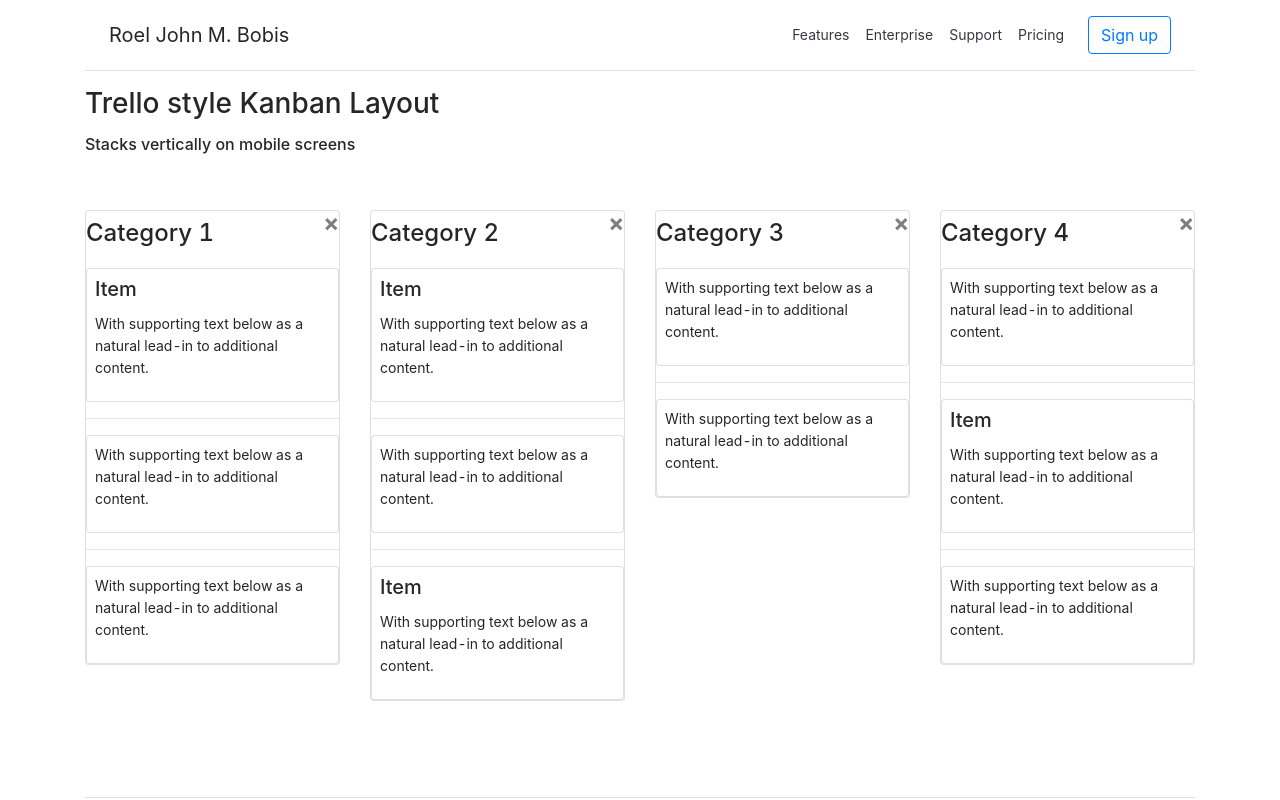
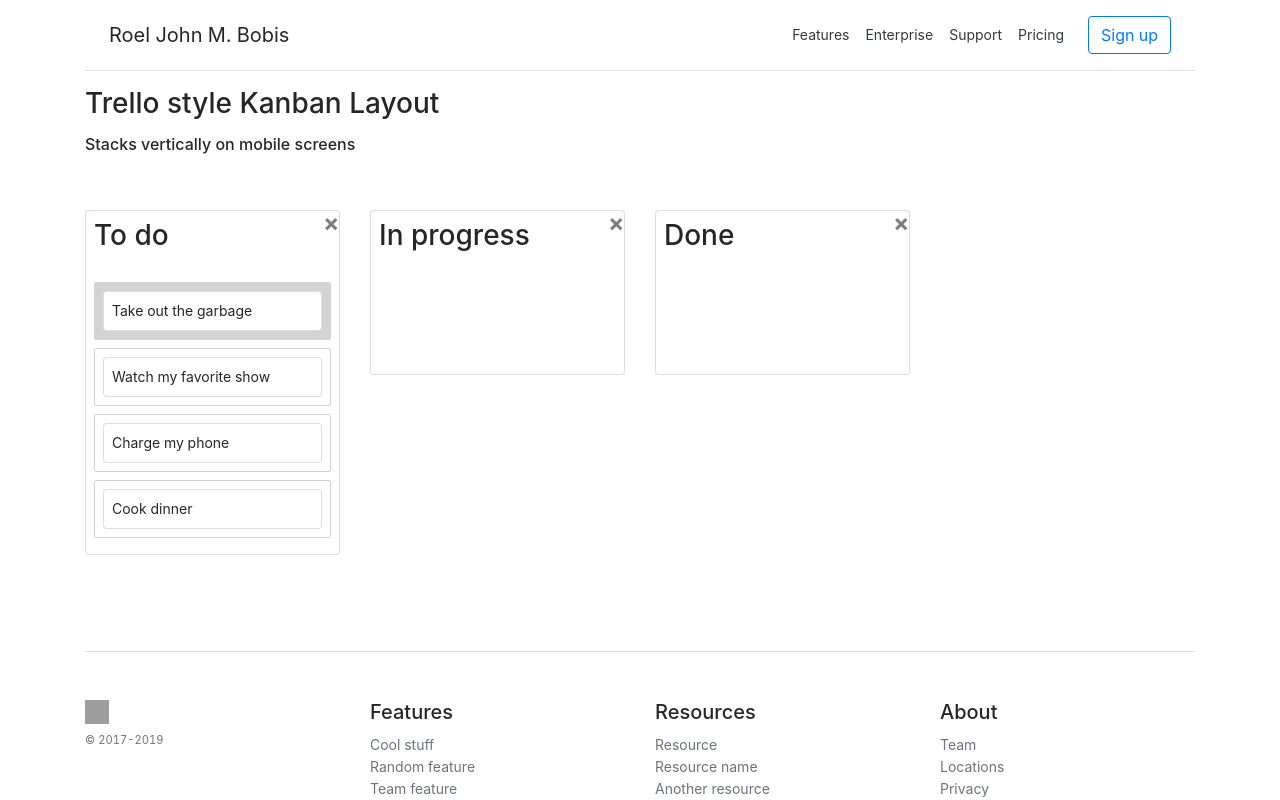
Before and after one commit to roeljohn/redux-portfolio, a React (Create React App) app: page /dnd in a window 1280 px wide. Shown: the top 800 px of the page. Built offline with nearby package versions, Linux system fonts and the light colour scheme; grey boxes are pictures that could not be loaded.

Commit message:
add react-beautiful-dnd library, create new component RJDragandDrop, RJDndColumn, RJTodoList, add fake data for draganddrop.js

```diff
--- a/package.json
+++ b/package.json
@@ -20,6 +20,7 @@
     "react-scripts": "3.4.0",
     "redux": "^4.0.5",
     "redux-thunk": "^2.3.0",
+    "styled-components": "^5.0.1",
     "swr": "^0.1.18"
   },
   "scripts": {
--- a/src/components/RJDragandDrop/RJDndColumn.js
+++ b/src/components/RJDragandDrop/RJDndColumn.js
@@ -0,0 +1,55 @@
+import React from 'react'
+import styled from 'styled-components'
+import {RJTodoList} from '../../components'
+import { Droppable } from 'react-beautiful-dnd'
+
+const Container = styled.div`
+  margin: 8px;
+  border: 1px solid lightgrey;
+  border-radius: 2px;
+  width: 220px;
+
+  display: flex;
+  flex-direction: column;
+`
+const Title = styled.h3`
+  padding: 8px;
+`
+const TodoList = styled.div`
+  padding: 8px;
+  transition: background-color 0.2s ease;
+  background-color: ${props =>
+    props.isDraggingOver ? 'skyblue' : 'white'}
+  flex-grow: 1;
+  min-height: 100px;
+`
+
+export default class RJDndColumn extends React.Component {
+  render() {
+    return (
+
+        <div class="col-sm-4 col-md-3">
+          <div class="card">
+          <div class="card-block">
+          <a href="" data-toggle="dismiss" class="close">&times;</a>
+        <Title>{this.props.column.title}</Title>
+        <Droppable droppableId={this.props.column.id} type="TASK">
+          {(provided, snapshot) => (
+            <TodoList
+              ref={provided.innerRef}
+              {...provided.droppableProps}
+              isDraggingOver={snapshot.isDraggingOver}
+            >
+              {this.props.tasks.map((task, index) => (
+                <RJTodoList key={task.id} task={task} index={index} />
+              ))}
+              {provided.placeholder}
+            </TodoList>
+          )}
+        </Droppable>
+        </div>
+        </div>
+        </div>
+    )
+  }
+}
--- /dev/null
+++ b/src/components/RJDragandDrop/RJTodoList.js
@@ -0,0 +1,44 @@
+import React from 'react'
+import styled from 'styled-components'
+import { Draggable } from 'react-beautiful-dnd'
+
+const Container = styled.div`
+  border: 1px solid lightgrey;
+  border-radius: 2px;
+  padding: 8px;
+  margin-bottom: 8px;
+  transition: background-color 0.2s ease;
+  background-color: ${props =>
+    props.isDragDisabled
+      ? 'lightgrey'
+      : props.isDragging
+        ? 'lightgreen'
+        : 'white'};
+`
+
+export default class RJTodoList extends React.Component {
+  render() {
+    const isDragDisabled = this.props.task.id === 'task-1'
+    return (
+      <Draggable
+        draggableId={this.props.task.id}
+        index={this.props.index}
+        isDragDisabled={isDragDisabled}
+      >
+        {(provided, snapshot) => (
+          <Container
+            {...provided.draggableProps}
+            {...provided.dragHandleProps}
+            ref={provided.innerRef}
+            isDragging={snapshot.isDragging}
+            isDragDisabled={isDragDisabled}
+          >
+            <div class="card p-2 bg-faded">
+            {this.props.task.content}
+            </div>
+          </Container>
+        )}
+      </Draggable>
+    )
+  }
+}
--- /dev/null
+++ b/src/fake/draganddrop.js
@@ -0,0 +1,29 @@
+const DndData = {
+    tasks: {
+      'task-1': { id: 'task-1', content: 'Take out the garbage' },
+      'task-2': { id: 'task-2', content: 'Watch my favorite show' },
+      'task-3': { id: 'task-3', content: 'Charge my phone' },
+      'task-4': { id: 'task-4', content: 'Cook dinner' }
+    },
+    columns: {
+      'column-1': {
+        id: 'column-1',
+        title: 'To do',
+        taskIds: ['task-1', 'task-2', 'task-3', 'task-4']
+      },
+      'column-2': {
+        id: 'column-2',
+        title: 'In progress',
+        taskIds: []
+      },
+      'column-3': {
+        id: 'column-3',
+        title: 'Done',
+        taskIds: []
+      }
+    },
+    // Facilitate reordering of the columns
+    columnOrder: ['column-1', 'column-2', 'column-3']
+  }
+
+  export default DndData
--- a/src/pages/draganddrop.js
+++ b/src/pages/draganddrop.js
@@ -1,15 +1,82 @@
 import React, { Component } from 'react';
+import { DragDropContext } from 'react-beautiful-dnd'
+import styled from 'styled-components'
 import { connect } from 'react-redux';
 import { RJNotification, RJList } from '../components';
 import { fetchAllNotification, readNotification } from '../actions';
+import DndData from '../fake/draganddrop';
+import {RJDndColumn} from '../components'
 
+const Container = styled.div`
 
+`
 class RJDragandDrop extends Component {
-  constructor(props) {
-    super(props);
-    this.state = {
-    };
-  }
+    state = DndData
+
+    onDragEnd = result => {
+      const { destination, source, draggableId } = result
+
+      if (!destination) {
+        return
+      }
+
+      if (
+        destination.droppableId === source.droppableId &&
+        destination.index === source.index
+      ) {
+        return
+      }
+
+      const start = this.state.columns[source.droppableId]
+      const finish = this.state.columns[destination.droppableId]
+
+      if (start === finish) {
+        const newTaskIds = Array.from(start.taskIds)
+        newTaskIds.splice(source.index, 1)
+        newTaskIds.splice(destination.index, 0, draggableId)
+
+        const newColumn = {
+          ...start,
+          taskIds: newTaskIds
+        }
+
+        const newState = {
+          ...this.state,
+          columns: {
+            ...this.state.columns,
+            [newColumn.id]: newColumn
+          }
+        }
+
+        this.setState(newState)
+        return
+      }
+
+      // Moving from one list to another
+      const startTaskIds = Array.from(start.taskIds)
+      startTaskIds.splice(source.index, 1)
+      const newStart = {
+        ...start,
+        taskIds: startTaskIds
+      }
+
+      const finishTaskIds = Array.from(finish.taskIds)
+      finishTaskIds.splice(destination.index, 0, draggableId)
+      const newFinish = {
+        ...finish,
+        taskIds: finishTaskIds
+      }
+
+      const newState = {
+        ...this.state,
+        columns: {
+          ...this.state.columns,
+          [newStart.id]: newStart,
+          [newFinish.id]: newFinish
+        }
+      }
+      this.setState(newState)
+    }
 
   componentDidMount() {
     // this.props.notificationList();
@@ -22,141 +89,19 @@ class RJDragandDrop extends Component {
     <h3>Trello style Kanban Layout</h3>
     <h6>Stacks vertically on mobile screens</h6>
     <div class="row flex-row flex-sm-nowrap py-5">
-        <div class="col-sm-4 col-md-3">
-            <div class="card">
-                <div class="card-block">
-                    <a href="" data-toggle="dismiss" class="close">&times;</a>
-                    <h4 class="card-title text-truncate py-2">Category 1</h4>
-                    <div class="card p-2 bg-faded">
-                        <h5 class="card-title">Item</h5>
-                        <p>With supporting text below as a natural lead-in to additional content.</p>
-                    </div>
-                    <hr />
-                    <div class="card p-2 bg-faded">
-                        <p>With supporting text below as a natural lead-in to additional content.</p>
-                    </div>
-                    <hr />
-                    <div class="card p-2 bg-faded">
-                        <p>With supporting text below as a natural lead-in to additional content.</p>
-                    </div>
-                </div>
-            </div>
-        </div>
-        <div class="col-sm-4 col-md-3">
-            <div class="card">
-                <div class="card-block">
-                    <a href class="close">&times;</a>
-                    <h4 class="card-title text-truncate py-2">Category 2</h4>
-                    <div class="card p-2 bg-faded">
-                        <h5 class="card-title">Item</h5>
-                        <p>With supporting text below as a natural lead-in to additional content.</p>
-                    </div>
-                    <hr />
-                    <div class="card p-2 bg-faded">
-                        <p>With supporting text below as a natural lead-in to additional content.</p>
-                    </div>
-                    <hr />
-                    <div class="card p-2 bg-faded">
-                        <h5 class="card-title">Item</h5>
-                        <p>With supporting text below as a natural lead-in to additional content.</p>
-                    </div>
-                </div>
-            </div>
-        </div>
-        <div class="col-sm-4 col-md-3">
-            <div class="card">
-                <div class="card-block">
-                    <a href class="close">&times;</a>
-                    <h4 class="card-title text-truncate py-2">Category 3</h4>
-                    <div class="card p-2 bg-faded">
-                        <p>With supporting text below as a natural lead-in to additional content.</p>
-                    </div>
-                    <hr />
-                    <div class="card p-2 bg-faded">
-                        <p>With supporting text below as a natural lead-in to additional content.</p>
-                    </div>
-                </div>
-            </div>
-        </div>
-        <div class="col-sm-4 col-md-3">
-            <div class="card">
-                <div class="card-block">
-                    <a href class="close">&times;</a>
-                    <h4 class="card-title text-truncate py-2">Category 4</h4>
-                    <div class="card p-2 bg-faded">
-                        <p>With supporting text below as a natural lead-in to additional content.</p>
-                    </div>
-                    <hr />
-                    <div class="card p-2 bg-faded">
-                        <h5 class="card-title">Item</h5>
-                        <p>With supporting text below as a natural lead-in to additional content.</p>
-                    </div>
-                    <hr />
-                    <div class="card p-2 bg-faded">
-                        <p>With supporting text below as a natural lead-in to additional content.</p>
-                    </div>
-                </div>
-            </div>
-        </div>
-        <div class="col-sm-4 col-md-3">
-            <div class="card">
-                <div class="card-block">
-                    <a href class="close">&times;</a>
-                    <h4 class="card-title text-truncate py-2">Category 5</h4>
-                    <div class="card p-2 bg-faded">
-                        <h5 class="card-title">Some item</h5>
-                        <p>With supporting text below as a natural lead-in to additional content.</p>
-                    </div>
-                    <hr />
-                    <div class="card p-2 bg-faded">
-                        <p>With supporting text below as a natural lead-in to additional content.</p>
-                    </div>
-                    <hr />
-                    <div class="card p-2 bg-faded">
-                        <p>With supporting text below as a natural lead-in to additional content.</p>
-                    </div>
-                </div>
-            </div>
-        </div>
-        <div class="col-sm-4 col-md-3">
-            <div class="card">
-                <div class="card-block">
-                    <a href class="close">&times;</a>
-                    <h3 class="card-title text-truncate py-2">Category 6</h3>
-                    <div class="card p-2 bg-faded">
-                        <h5 class="card-title">Another item</h5>
-                        <p>With supporting text below as a natural lead-in to additional content.</p>
-                    </div>
-                    <hr />
-                    <div class="card p-2 bg-faded">
-                        <p>With supporting text below as a natural lead-in to additional content.</p>
-                    </div>
-                    <hr />
-                    <div class="card p-2 bg-faded">
-                        <p>With supporting text below as a natural lead-in to additional content.</p>
-                    </div>
-                </div>
-            </div>
-        </div>
-        <div class="col-sm-4 col-md-3">
-            <div class="card">
-                <div class="card-block">
-                    <a href class="close">&times;</a>
-                    <h4 class="card-title text-truncate py-2">Category 7</h4>
-                    <div class="card p-2 bg-faded">
-                        <p>With supporting text below as a natural lead-in to additional content.</p>
-                    </div>
-                    <hr />
-                    <div class="card p-2 bg-faded">
-                        <p>With supporting text below as a natural lead-in to additional content.</p>
-                    </div>
-                    <hr />
-                    <div class="card p-2 bg-faded">
-                        <p>With supporting or additional content.</p>
-                    </div>
-                </div>
-            </div>
-        </div>
+        <DragDropContext onDragEnd={this.onDragEnd}>
+          {this.state.columnOrder.map(columnId => {
+            const column = this.state.columns[columnId]
+            const tasks = column.taskIds.map(
+              taskId => this.state.tasks[taskId]
+            )
+
+            return (
+              <RJDndColumn key={column.id} column={column} tasks={tasks} />
+            )
+          })}
+      </DragDropContext>
+
     </div>
 </div>
     );
--- a/src/pages/home.js
+++ b/src/pages/home.js
@@ -63,7 +63,7 @@ class Home extends Component {
                             <li>Phone and email support</li>
                             <li>Help center access</li>
                             </ul>
-                            <Link to="/notification" className="btn btn-lg btn-block btn-primary">Learn more</Link>
+                            <Link to="/dnd" className="btn btn-lg btn-block btn-primary">Learn more</Link>
                         </div>
                     </div>
                     <div className="card shadow-sm">
```
Also changed, not shown: src/components/index.js (+6 -1 lines), 1 other file (tests, documents, lock files or other folders).
